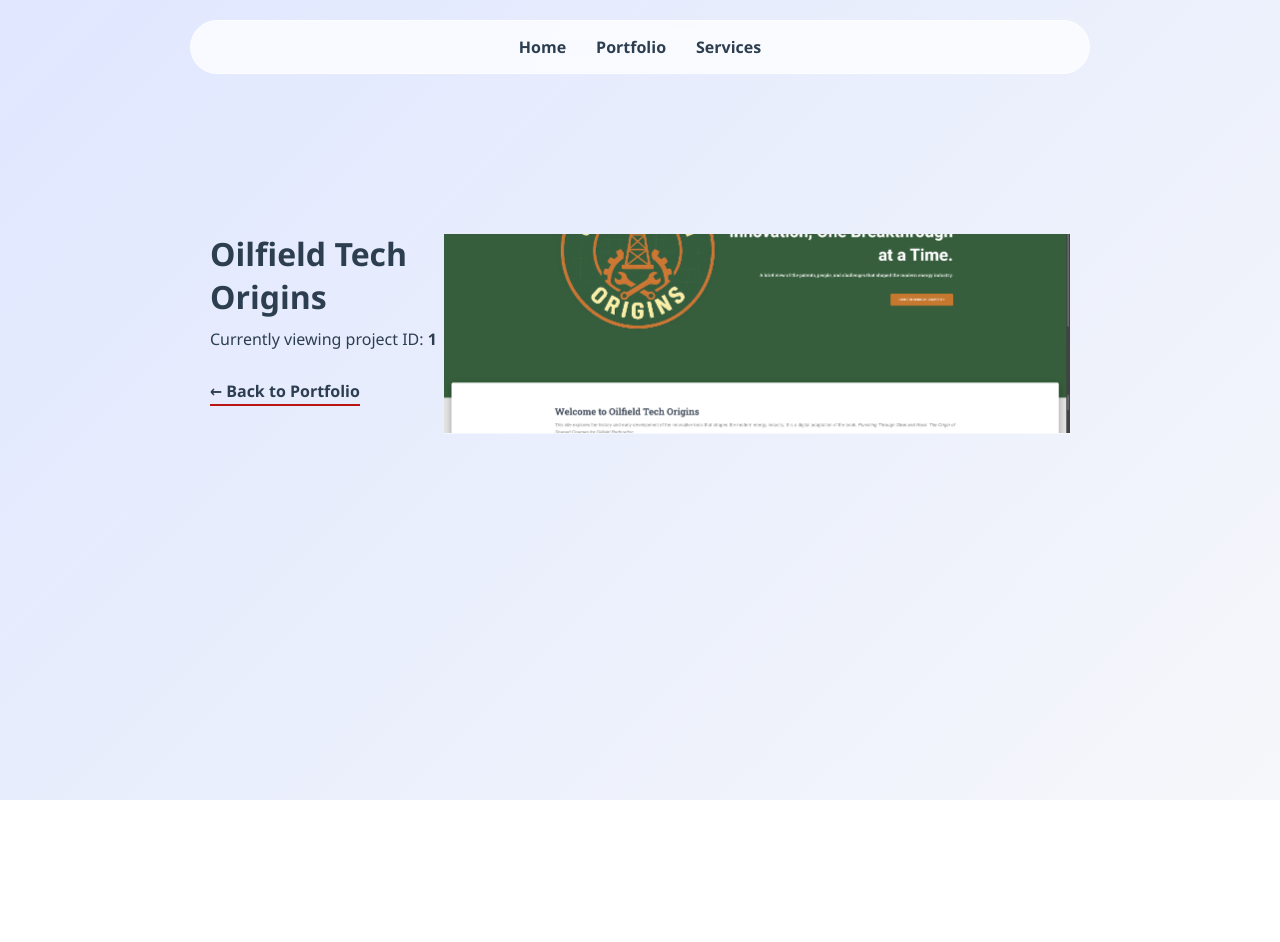
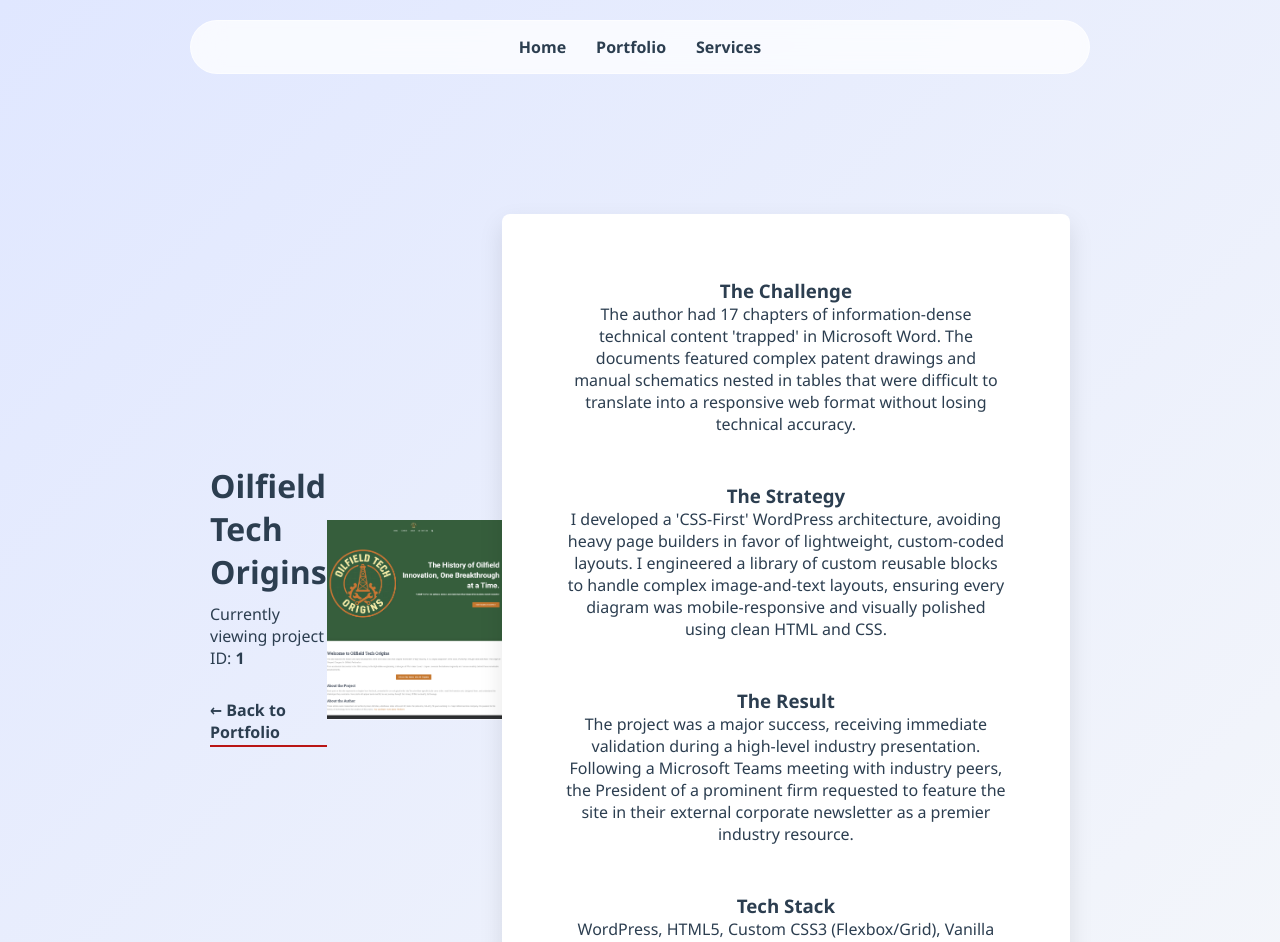
Before and after one commit to Kleinnov8/jkleindesign, a Vue app: page /case-study/1 in a window 1280 px wide. Shown: the top 942 px of the page. Before the commit the page ends 800 px from the top, so only its background shows below. Built offline with nearby package versions, Linux system fonts and the light colour scheme.

Commit message:
add section for case study content

```diff
--- a/src/assets/main.css
+++ b/src/assets/main.css
@@ -370,7 +370,7 @@ footer {
   background-color: var(--bg-gradient);
 }
 
-.placeholder-content {
+.case-study-content {
   text-align: center;
   max-width: 600px;
   background: white;
@@ -379,7 +379,7 @@ footer {
   box-shadow: 0 10px 25px rgba(0,0,0,0.1);
 }
 
-.placeholder-content h1 {
+.case-study-content h1 {
   margin-bottom: 20px;
   text-transform: uppercase;
 }
--- a/src/views/CaseStudy.vue
+++ b/src/views/CaseStudy.vue
@@ -9,6 +9,30 @@
         <div class="image-wrapper">
             <img :src="project.image" :alt="project.title" class="main-image" />
         </div>
+
+        <section class="case-study-content">
+
+            <div class="card-content">
+                <h3>The Challenge</h3>
+                <p>{{ project.details.challenge }}</p>
+            </div>
+
+            <div class="card-content">
+                <h3>The Strategy</h3>
+                <p>{{ project.details.strategy }}</p>
+            </div>
+
+            <div class="card-content">
+                <h3>The Result</h3>
+                <p>{{ project.details.result }}</p>
+            </div>
+
+            <div class="card-content">
+                <h3>Tech Stack</h3>
+                <p>{{ project.details.techStack }}</p>
+            </div>
+
+        </section>
 
     </div>
 </template>
```
